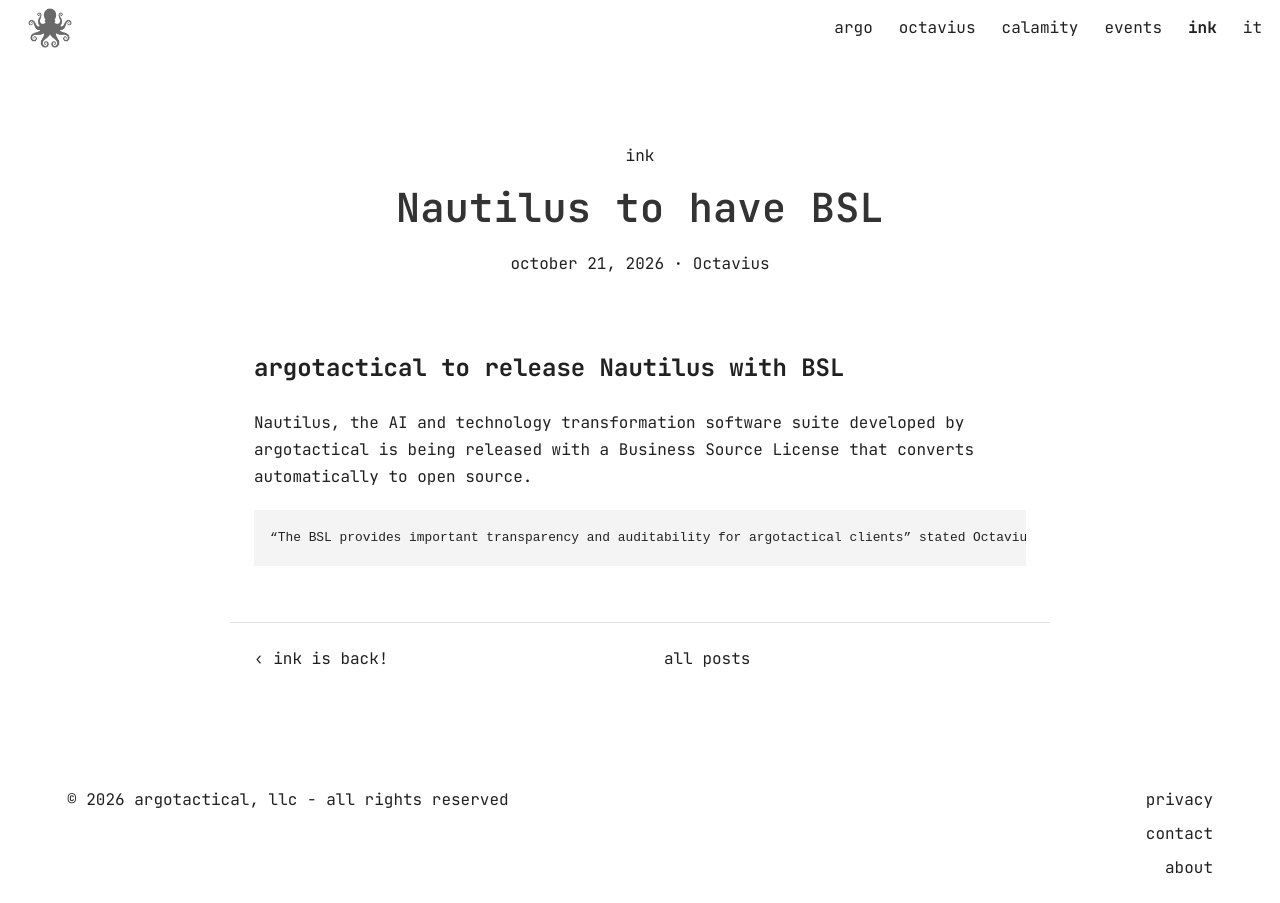
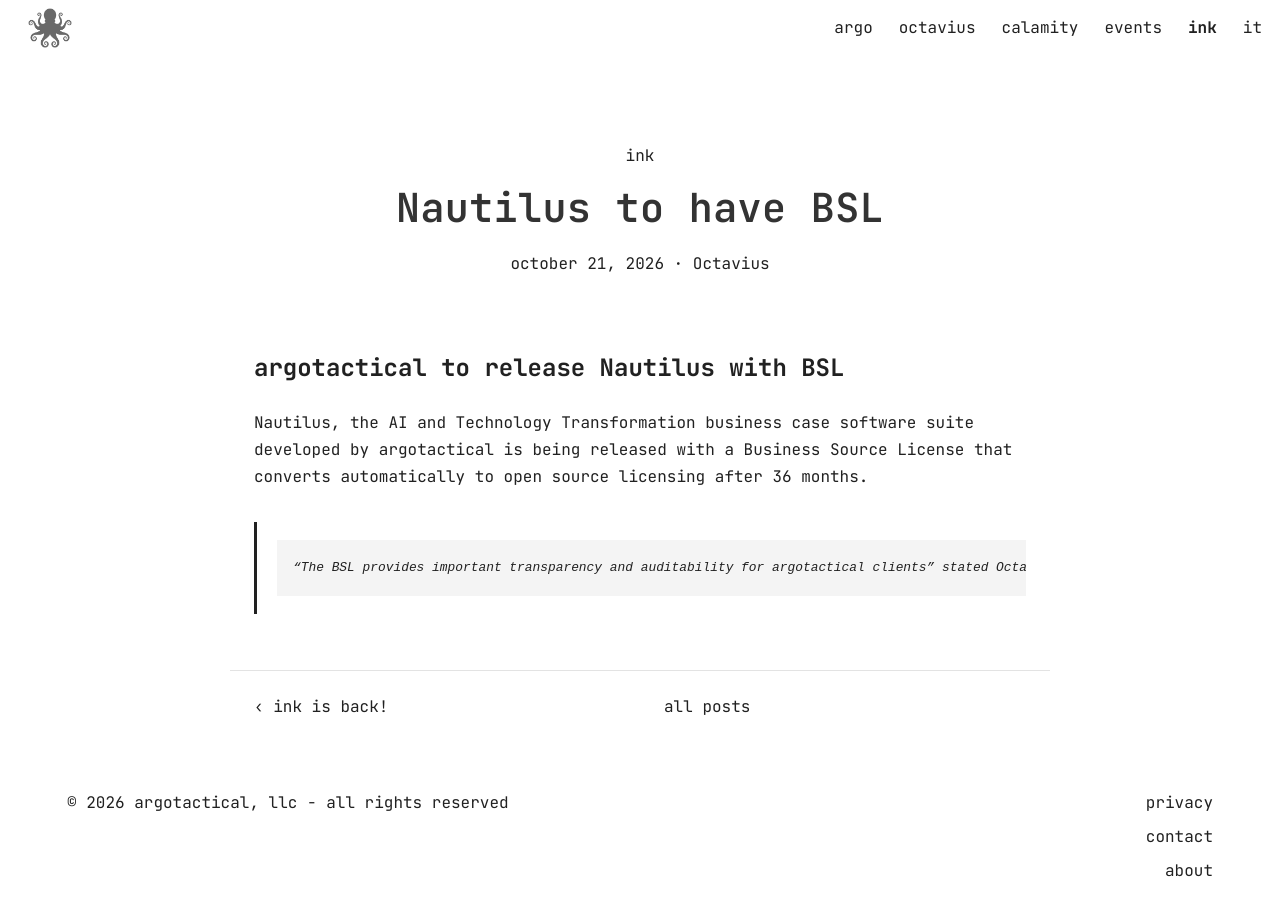
Before and after one commit to argotactical/www, a Jekyll site: the page built from _posts/2026-10-21-intentional-transformation.md, in a window 1280 px wide. Built offline with Jekyll 4.4.1, drawn with Linux system fonts in a browser that asks for light colours.

Commit message:
Update _posts/2026-10-21-intentional-transformation.md (via Pages CMS)

````diff
--- a/_posts/2026-10-21-intentional-transformation.md
+++ b/_posts/2026-10-21-intentional-transformation.md
@@ -7,8 +7,8 @@ description: argotactical delivering Nautilus with business source license
 ---
 # argotactical to release Nautilus with BSL
 
-Nautilus, the AI and technology transformation software suite developed by argotactical is being released with a Business Source License that converts automatically to open source.
+Nautilus, the AI and Technology Transformation business case software suite developed by argotactical is being released with a Business Source License that converts automatically to open source licensing after 36 months.
 
-```
-“The BSL provides important transparency and auditability for argotactical clients” stated Octavius, argotactical’s algorithmic COO.
-```
+> ```
+> “The BSL provides important transparency and auditability for argotactical clients” stated Octavius, argotactical’s algorithmic COO.
+> ```
````
